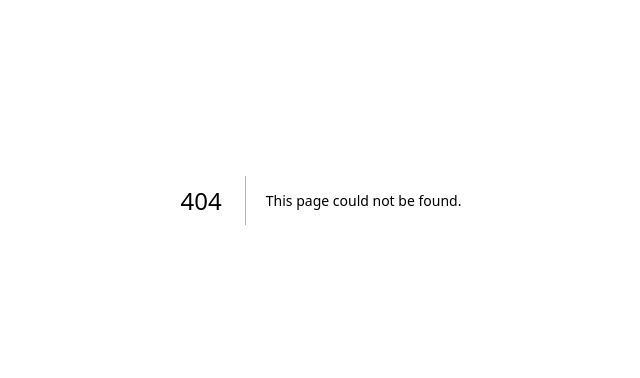
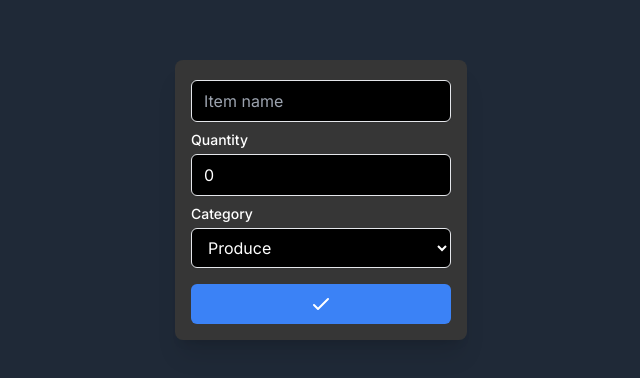
Before and after one commit to Akelvin51/cprg306-assignments, a Next.js app: page /week-4 in a window 1280 px wide. Before the commit this address had no page. Shown: the part 200-578 px from the top of the page, without its empty margins (319-959 px from the left). Built offline with nearby package versions, Linux system fonts and the light colour scheme.

Commit message:
Assignment4

```diff
--- a/app/page.js
+++ b/app/page.js
@@ -1,15 +1,16 @@
 import Link from "next/link";
 export default function Page(){
     return(
-      <div>
+      <>
         <p>
-        <Link href="/week-2">CPRG 306: Web Development - Assignments 1</Link>
-
+        <Link href="/week-2">CPRG 306: Web Development - Assignments 2</Link>
         </p>
-
         <p>
-        <Link href="/week-3">CPRG 306: Web Development  - Assignments 2</Link>
+        <Link href="/week-3">CPRG 306: Web Development  - Assignments 3</Link>
       </p>
-      </div>
+      <p>
+        <Link href="/week-4">CPRG 306: Web Development  - Assignments 4</Link>
+      </p>
+      </>
     );
   }
--- /dev/null
+++ b/app/week-4/new-Item.js
@@ -0,0 +1,85 @@
+"use client"
+import React, { useState } from "react";
+
+export default function NewItem() {
+  const [name, setName] = useState("");
+  const [quantity, setQuantity] = useState(0);
+  const [category, setCategory] = useState("produce");
+
+  const handleSubmit = (e) => {
+    e.preventDefault();
+
+    let item = { name, quantity, category };
+    console.log(item);
+    alert(`Name: ${name}, Quantity: ${quantity}, Category: ${category}`);
+
+    // Reset the state variables to their initial values
+    setName("");
+    setQuantity(0);
+    setCategory("produce");
+  };
+
+  return (
+    <div className="flex items-center justify-center h-screen bg-gray-800">
+      <form onSubmit={handleSubmit} className="bg-Gumetal text-white rounded-lg p-4 shadow-xl">
+        <div className="mb-2">
+          <input
+            id="itemName"
+            type="text"
+            placeholder="Item name"
+            required
+            value={name}
+            onChange={(e) => setName(e.target.value)}
+
+            className="mt-1 block w-full px-3 py-2 bg-black border rounded-md shadow-sm focus:outline-none focus:border-blue-300"
+          />
+        </div>
+        <div className="mb-2">
+          <label htmlFor="quantity" className="block text-sm font-medium">
+            Quantity
+          </label>
+          <input
+            id="quantity"
+            type="number"
+            min={1}
+            required
+            value={quantity}
+            onChange={(e) => setQuantity(parseInt(e.target.value))}
+            className="mt-1 block w-full px-3 py-2 bg-black border rounded-md shadow-sm focus:outline-none focus:border-blue-300"
+          />
+        </div>
+        <div className="mb-4">
+          <label htmlFor="category" className="block text-sm font-medium">
+            Category
+          </label>
+          <select
+            id="category"
+            value={category}
+            onChange={(e) => setCategory(e.target.value)}
+            className="block w-full mt-1 px-3 py-2 bg-black border rounded-md shadow-sm focus:outline-none focus:border-blue-300"
+          >
+             <option value="produce">Produce</option>
+              <option value="dairy">Dairy</option>
+              <option value="bakery">Bakery</option>
+              <option value="meat">Meat</option>
+              <option value="frozen-foods">Frozen Foods</option>
+              <option value="canned-goods">Canned Goods</option>
+              <option value="dry-goods">Dry Goods</option>
+              <option value="beverages">Beverages</option>
+              <option value="snacks">Snacks</option>
+              <option value="household">Household</option>
+              <option value="other">Other</option>
+          </select>
+        </div>
+        <button
+          type="submit"
+          className="w-full flex justify-center items-center px-4 py-2 bg-blue-500 rounded-md hover:bg-blue-700 focus:outline-none focus:ring-2 focus:ring-offset-2 focus:ring-blue-500"
+        >
+          <svg className="w-6 h-6" fill="none" strokeLinecap="round" strokeLinejoin="round" strokeWidth="2" viewBox="0 0 24 24" stroke="currentColor">
+            <path d="M5 13l4 4L19 7"></path>
+          </svg>
+        </button>
+      </form>
+    </div>
+  );
+}
--- /dev/null
+++ b/app/week-4/page.js
@@ -0,0 +1,9 @@
+import NewItem from "./new-Item"
+
+export default function page() {
+  return (
+  <div>
+    <NewItem/>
+  </div>
+  )
+}
--- a/tailwind.config.js
+++ b/tailwind.config.js
@@ -7,10 +7,12 @@ module.exports = {
   ],
   theme: {
     extend: {
+      colors: {
+        'Gumetal': '#363636', // Add this line to include your custom color
+      },
       backgroundImage: {
         'gradient-radial': 'radial-gradient(var(--tw-gradient-stops))',
-        'gradient-conic':
-          'conic-gradient(from 180deg at 50% 50%, var(--tw-gradient-stops))',
+        'gradient-conic': 'conic-gradient(from 180deg at 50% 50%, var(--tw-gradient-stops))',
       },
     },
   },
```
